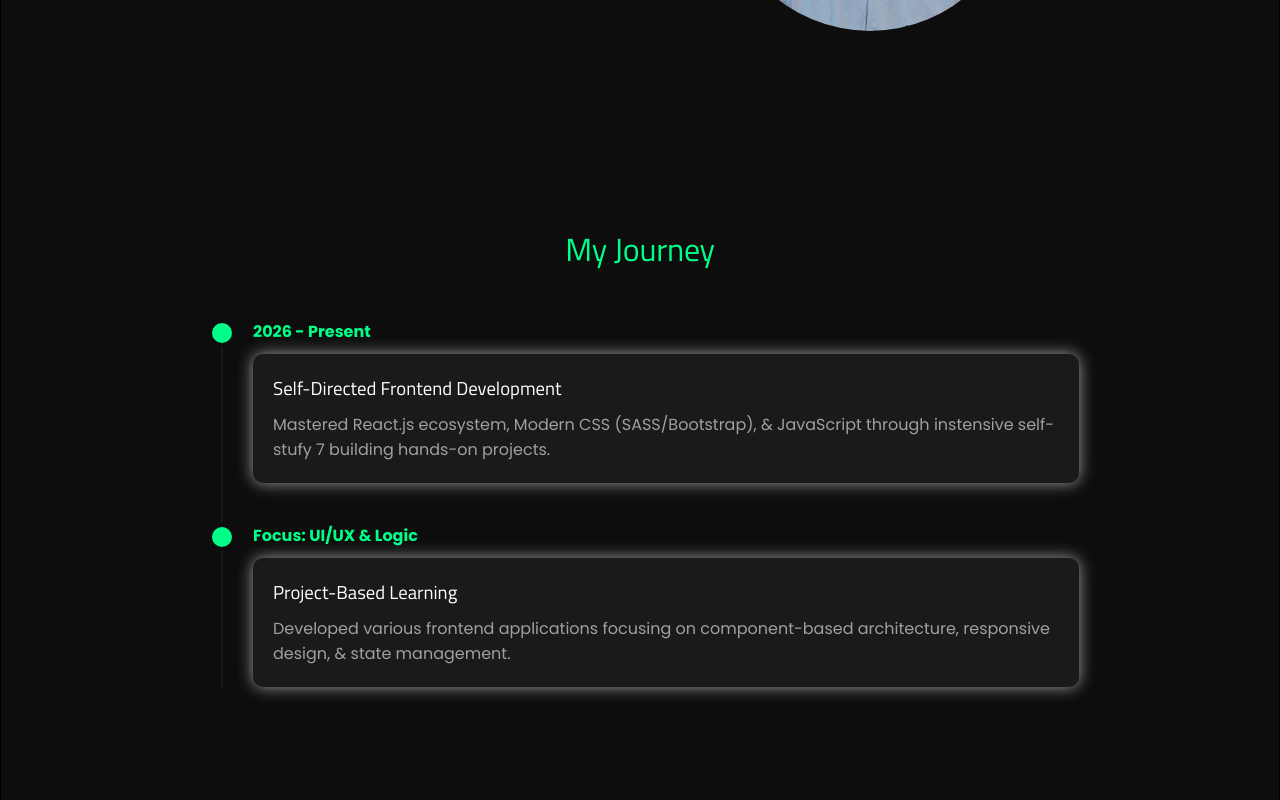
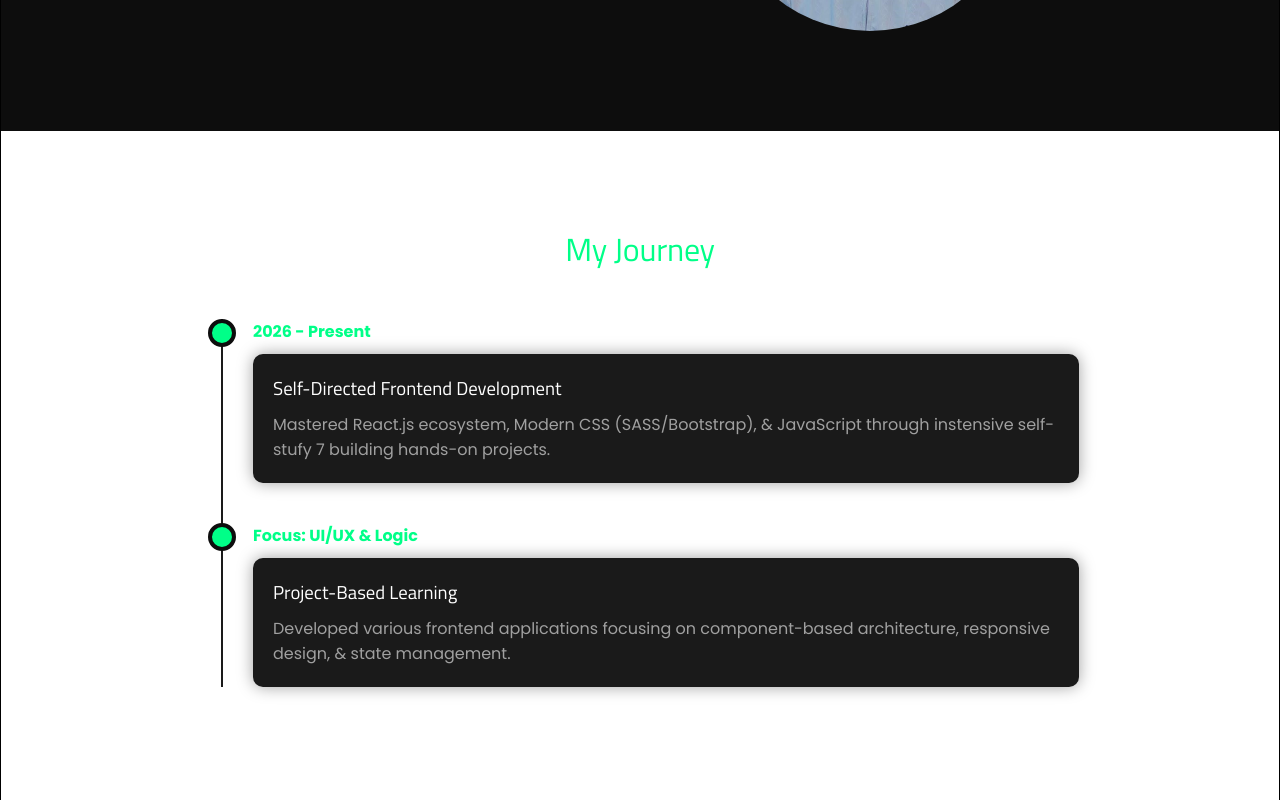
Before and after one commit to lakshan-beast/My-Portfolio, a React (Vite) app: page / in a window 1280 px wide. Shown: the part 1380-2180 px from the top of the page. Built offline with nearby package versions, Linux system fonts and the light colour scheme.

Commit message:
fix: ensure background color is consistently applied to experience section

```diff
--- a/src/styles/pages/_Experience.scss
+++ b/src/styles/pages/_Experience.scss
@@ -1,5 +1,6 @@
 .experience {
   padding: 100px 20px;
+  background: $text-main;
 
   @include respond(desktop) {
     padding: 100px 200px;
```
